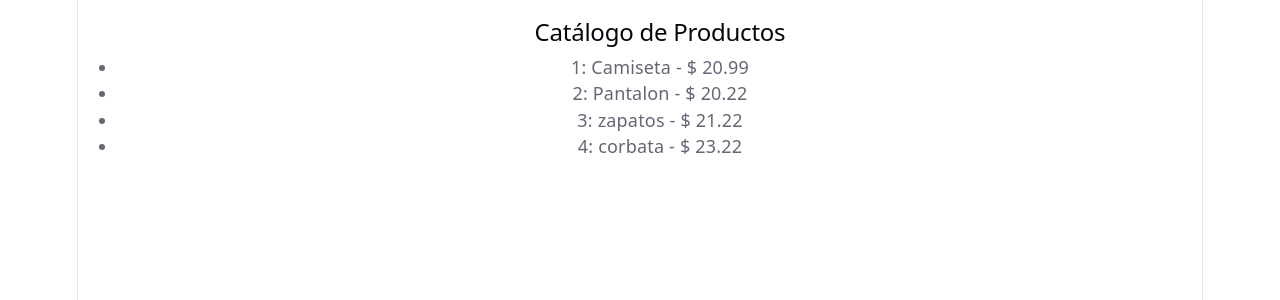
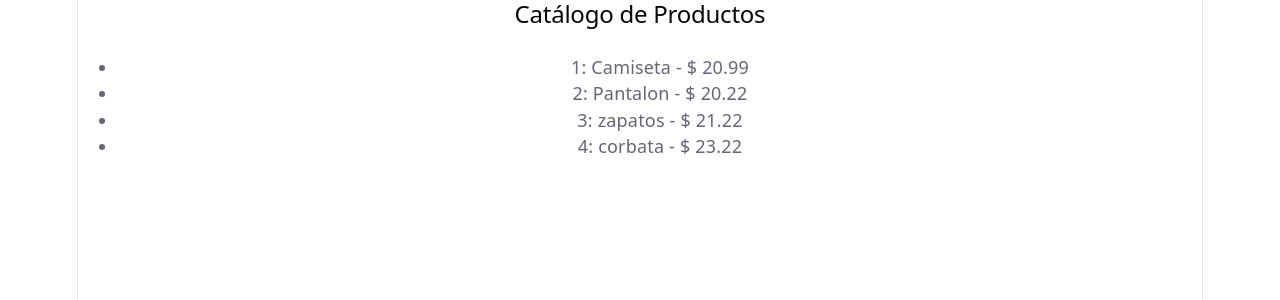
Before and after one commit to Guillermotopp/listas-en-React, a React (Vite) app: page / in a window 1280 px wide. Shown: the top 300 px of the page. Built offline with nearby package versions, Linux system fonts and the light colour scheme.

Commit message:
Titulo fuera de la lista (corregido)

```diff
--- a/src/components/Catalogo.jsx
+++ b/src/components/Catalogo.jsx
@@ -23,8 +23,8 @@ const Catalogo = () => {
 
     return (
         <>
+            <h2> Catálogo de Productos </h2>
             <ul>
-                <h2> Catálogo de Productos </h2>
                 {productos.map(
                     (producto) => (
                         <li> {producto.id}: {producto.nombre} - $ {producto.precio} </li>
```
